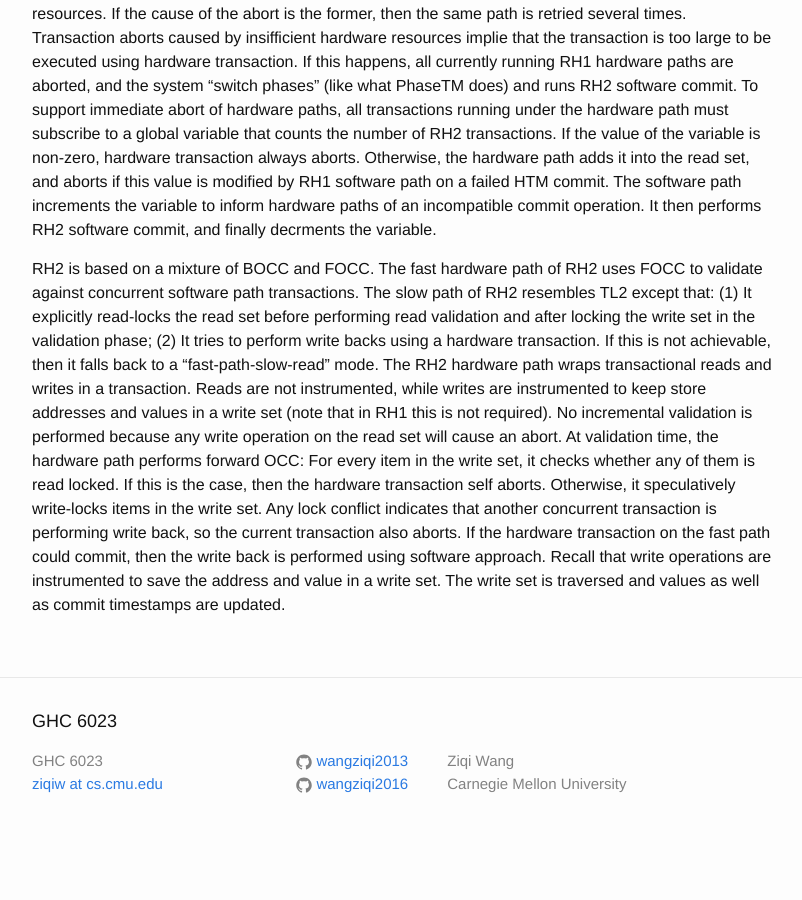
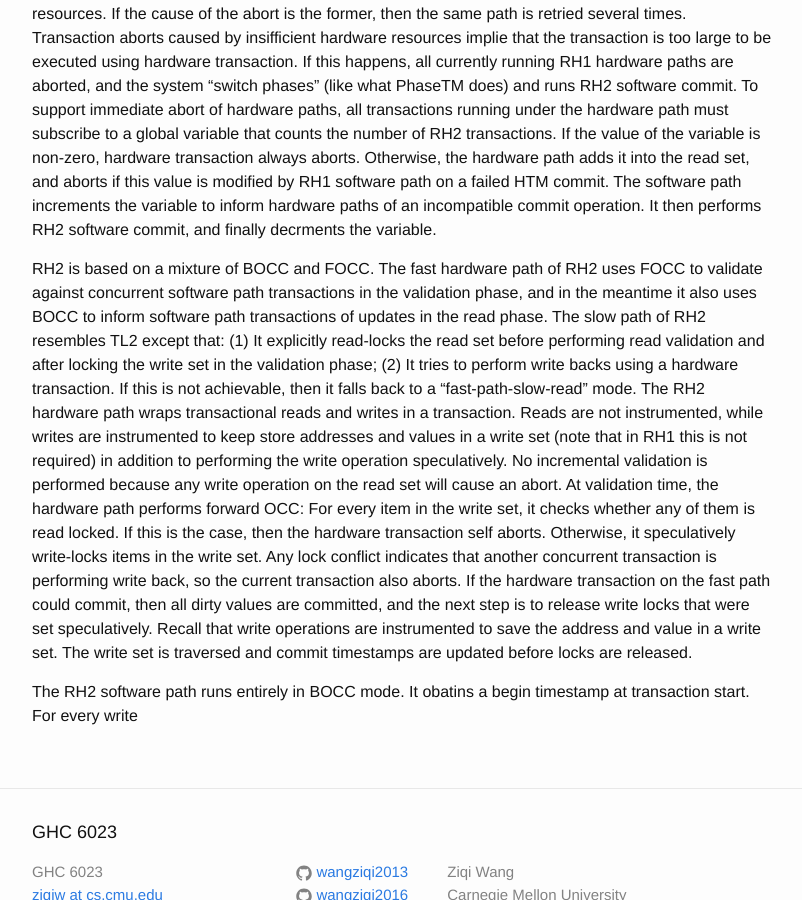
Before and after one commit to wangziqi2013/wangziqi2013.github.io, a Jekyll site: the page built from _posts/2018-05-30-Reduced-HTM.markdown, in a window 1280 px wide and 900 px high, scrolled down 2791 px. Shown: the whole window, without its empty margins (238-1040 px from the left). Built offline with Jekyll 4.4.1, drawn with Linux system fonts in a browser that asks for light colours; before the commit the page ends 3646 px from its top, so only the background shows below that.

Commit message:
Small change

```diff
--- a/_posts/2018-05-30-Reduced-HTM.markdown
+++ b/_posts/2018-05-30-Reduced-HTM.markdown
@@ -109,15 +109,19 @@ on a failed HTM commit. The software path increments the variable to inform hard
 operation. It then performs RH2 software commit, and finally decrments the variable.
 
 RH2 is based on a mixture of BOCC and FOCC. The fast hardware path of RH2 uses FOCC to validate against concurrent software
-path transactions. The slow path of RH2 resembles TL2 except that: (1) It explicitly read-locks the
+path transactions in the validation phase, and in the meantime it also uses BOCC to inform software path transactions of updates
+in the read phase. The slow path of RH2 resembles TL2 except that: (1) It explicitly read-locks the
 read set before performing read validation and after locking the write set in the validation phase; (2) It tries to perform
 write backs using a hardware transaction. If this is not achievable, then it falls back to a "fast-path-slow-read" mode.
 The RH2 hardware path wraps transactional reads and writes in a transaction. Reads are not instrumented, while writes
-are instrumented to keep store addresses and values in a write set (note that in RH1 this is not required). No incremental
-validation is performed because any write operation on the read set will cause an abort. At validation time, the hardware
-path performs forward OCC: For every item in the write set, it checks whether any of them is read locked. If this is the case,
-then the hardware transaction self aborts. Otherwise, it speculatively write-locks items in the write set. Any lock conflict
-indicates that another concurrent transaction is performing write back, so the current transaction also aborts. If the hardware
-transaction on the fast path could commit, then the write back is performed using software approach. Recall that write operations
-are instrumented to save the address and value in a write set. The write set is traversed and values as well as commit timestamps
-are updated.
+are instrumented to keep store addresses and values in a write set (note that in RH1 this is not required) in addition to
+performing the write operation speculatively. No incremental validation is performed because any write operation on the read
+set will cause an abort. At validation time, the hardware path performs forward OCC: For every item in the write set, it
+checks whether any of them is read locked. If this is the case, then the hardware transaction self aborts. Otherwise, it
+speculatively write-locks items in the write set. Any lock conflict indicates that another concurrent transaction is
+performing write back, so the current transaction also aborts. If the hardware transaction on the fast path could commit,
+then all dirty values are committed, and the next step is to release write locks that were set speculatively. Recall that write
+operations are instrumented to save the address and value in a write set. The write set is traversed and commit timestamps
+are updated before locks are released.
+
+The RH2 software path runs entirely in BOCC mode. It obatins a begin timestamp at transaction start. For every write
```
